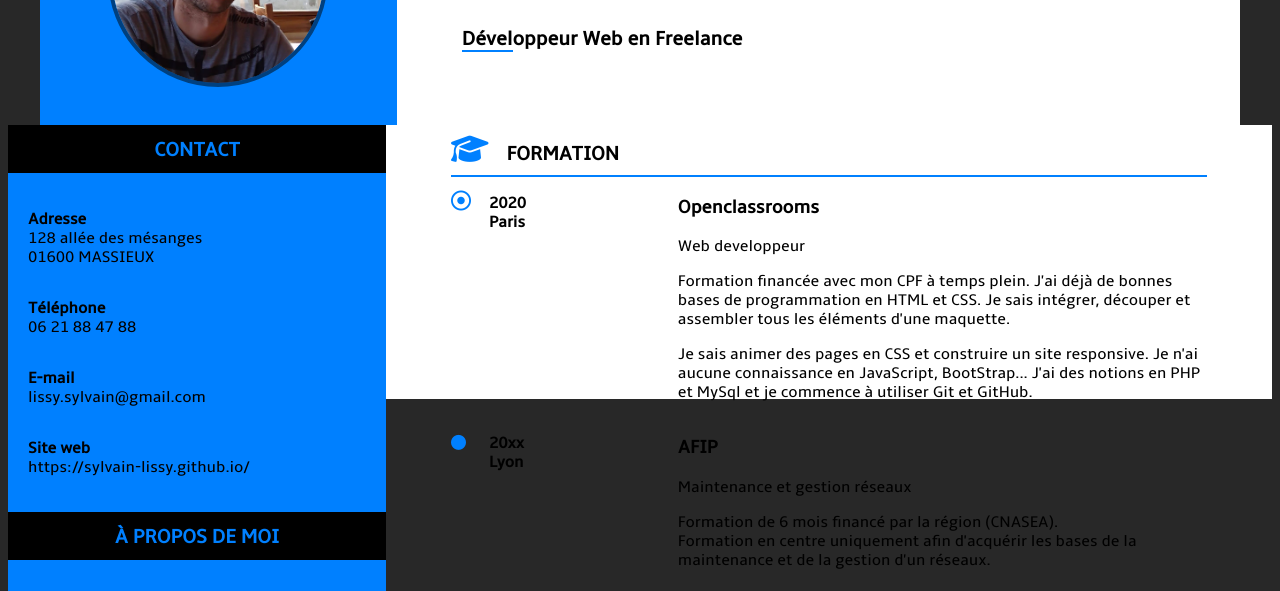
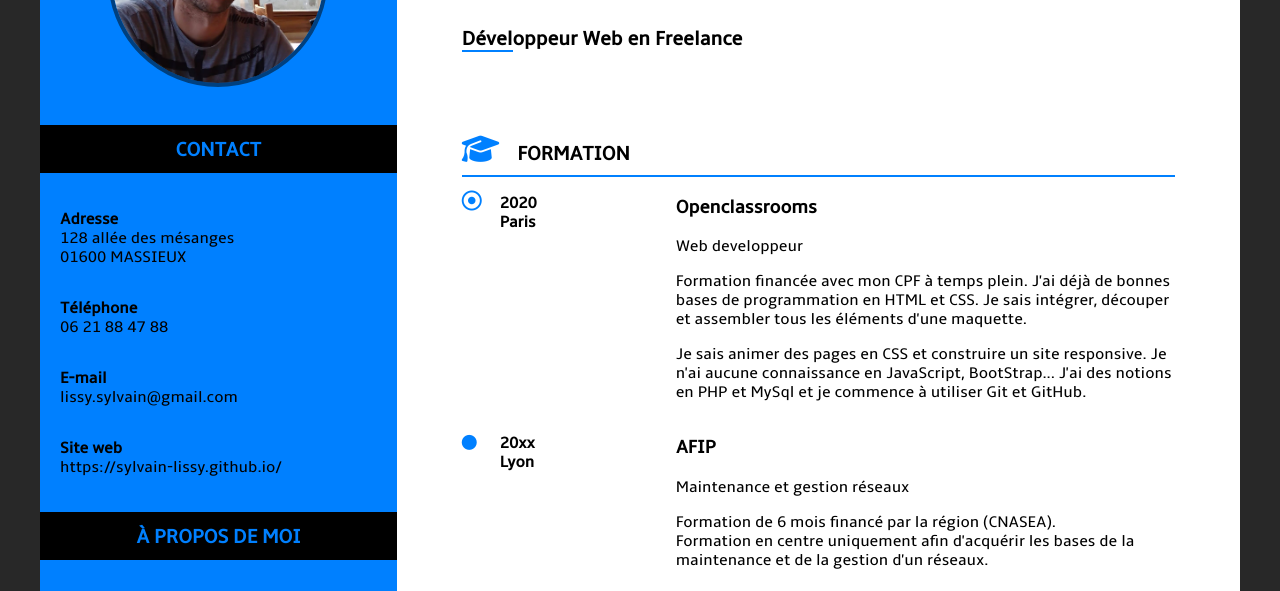
Before and after one commit to sylvain-lissy/sylvain-lissy.github.io, a plain HTML site: page cv-sylvain-lissy/index.html in a window 1280 px wide. Shown: the part 209-800 px from the top of the page. Drawn offline with Linux system fonts and the light colour scheme.

Commit message:
responsive css etape 9

```diff
--- a/cv-sylvain-lissy/style.css
+++ b/cv-sylvain-lissy/style.css
@@ -88,7 +88,8 @@ h2
 /*CONTENEUR PRINCIPAL */
 main
 {
-    display: flex;
+	width:1200px;
+	display: flex;
     justify-content: center;
     margin: auto;
 }
@@ -184,7 +185,6 @@ aside
 article
 {
 	width: 800px;
-	height: 209px;
 	padding: 0 65px 65px 65px;
 	background-color: white;
 	display: flex;
@@ -324,7 +324,8 @@ article
 
   article
   {
-    width: auto;
+	width: auto;
+	height:auto;
     margin: auto;
     padding: 15px;
   }
```
